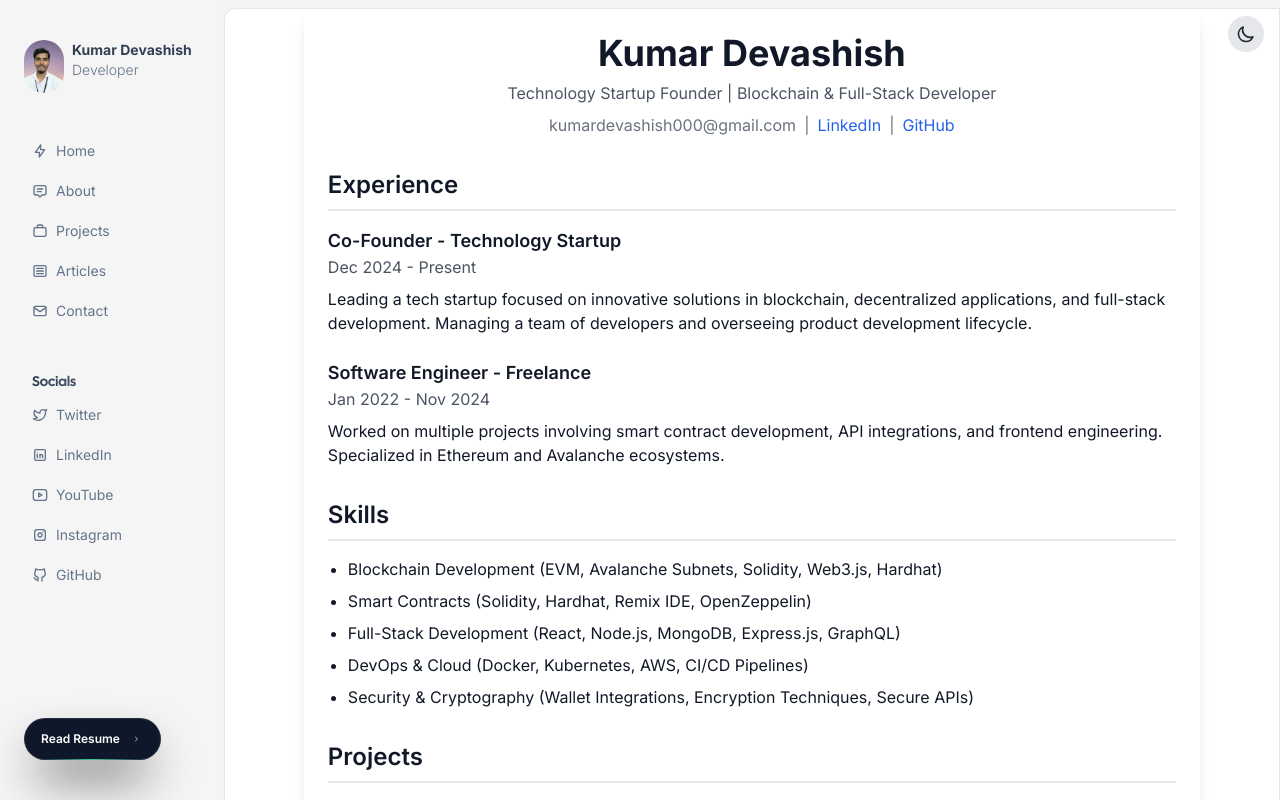
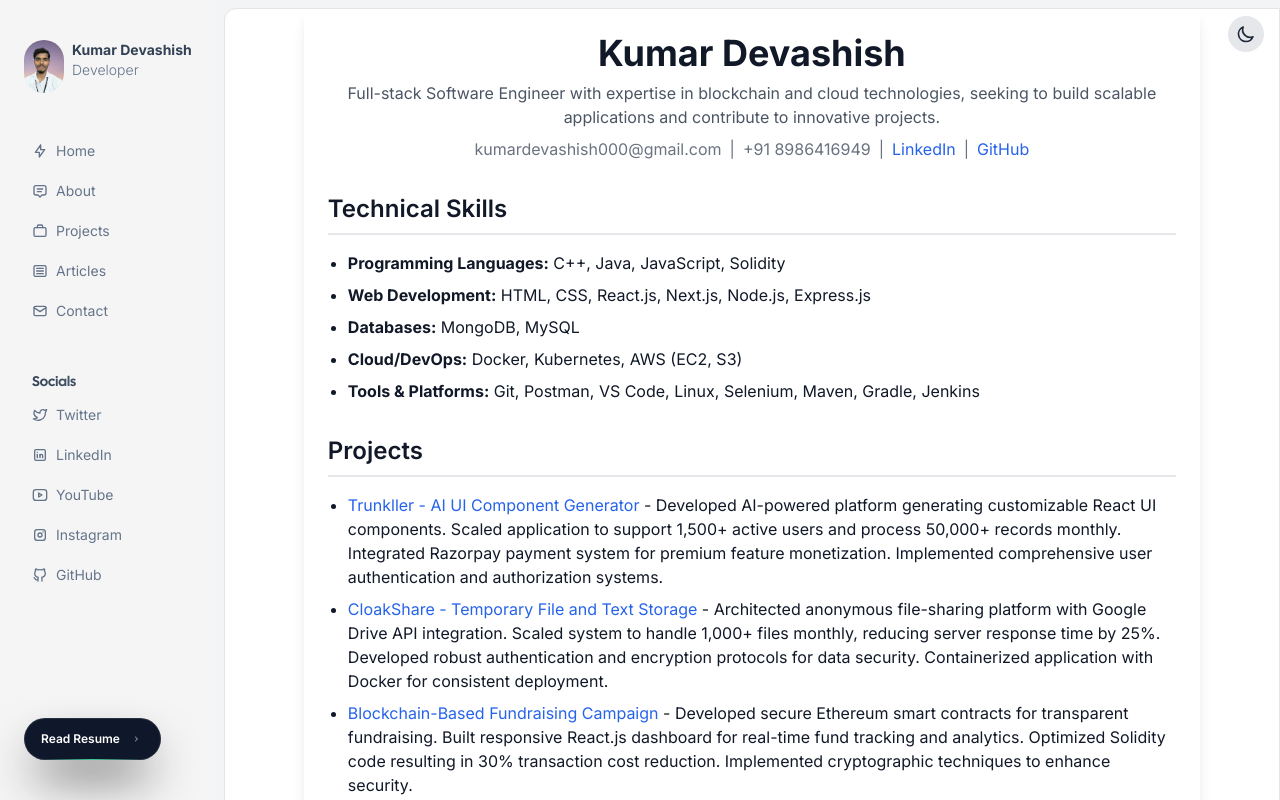
Before and after one commit to kumar10248/Deva-portfolio, a Next.js app: page /resume in a window 1280 px wide. Built offline with nearby package versions, Linux system fonts and the light colour scheme.

Commit message:
update resume page with new contact info, project descriptions, education details, and additional sections for skills, languages, and interests

```diff
--- a/src/app/resume/page.tsx
+++ b/src/app/resume/page.tsx
@@ -6,44 +6,45 @@ export const metadata: Metadata = {
   description: 'Professional resume of Kumar Devashish - Blockchain & Full-Stack Developer',
 }
 
+
 const CONTACT_INFO = {
   email: "kumardevashish000@gmail.com",
-  phone: "+91-8986416949",
-  linkedin: "https://linkedin.com/in/kumar-devashishh",
+  phone: "+91 8986416949",
+  linkedin: "https://www.linkedin.com/in/kumar-devashish",
   github: "https://github.com/kumar10248"
-} as const
+} as const;
 
 const PROJECTS = [
   {
-    name: "Degen Gaming",
-    url: "https://github.com/kumar10248/DegenGaming",
-    description: "A blockchain-based gaming ecosystem with NFT integration."
+    name: "Trunkller - AI UI Component Generator",
+    url: "#",
+    description: "Developed AI-powered platform generating customizable React UI components. Scaled application to support 1,500+ active users and process 50,000+ records monthly. Integrated Razorpay payment system for premium feature monetization. Implemented comprehensive user authentication and authorization systems."
   },
   {
-    name: "Avalanche Subnet",
-    url: "https://github.com/kumar10248/Avalanche-Subnet",
-    description: "Custom Avalanche blockchain subnet for scalable dApps."
+    name: "CloakShare - Temporary File and Text Storage",
+    url: "#",
+    description: "Architected anonymous file-sharing platform with Google Drive API integration. Scaled system to handle 1,000+ files monthly, reducing server response time by 25%. Developed robust authentication and encryption protocols for data security. Containerized application with Docker for consistent deployment."
   },
   {
-    name: "Online CloakShare",
-    url: "https://github.com/kumar10248/OnlineCloakShare",
-    description: "Secure clipboard application with temporary storage and auto-delete features."
-  },
-  {
-    name: "Degen Token",
-    url: "https://github.com/kumar10248/DegenTokenERC20",
-    description: "Custom ERC-20 token with staking and governance features."
+    name: "Blockchain-Based Fundraising Campaign",
+    url: "#",
+    description: "Developed secure Ethereum smart contracts for transparent fundraising. Built responsive React.js dashboard for real-time fund tracking and analytics. Optimized Solidity code resulting in 30% transaction cost reduction. Implemented cryptographic techniques to enhance security."
   }
-] as const
+] as const;
+
+
 
 export default function ResumePage() {
   return (
     <div className="max-w-4xl mx-auto p-6 bg-white shadow-lg rounded-lg">
+      {/* Header */}
       <header className="text-center mb-8">
         <h1 className="text-4xl font-bold mb-2">Kumar Devashish</h1>
-        <p className="text-gray-600 mb-2">Technology Startup Founder | Blockchain & Full-Stack Developer</p>
+        <p className="text-gray-600 mb-2">Full-stack Software Engineer with expertise in blockchain and cloud technologies, seeking to build scalable applications and contribute to innovative projects.</p>
         <div className="text-gray-500 space-x-2">
           <span>{CONTACT_INFO.email}</span>
+          <span>|</span>
+          <span>{CONTACT_INFO.phone}</span>
           <span>|</span>
           <Link href={CONTACT_INFO.linkedin} className="text-blue-600 hover:text-blue-800" target="_blank" rel="noopener noreferrer">
             LinkedIn
@@ -55,33 +56,19 @@ export default function ResumePage() {
         </div>
       </header>
 
-      <section className="mb-8" aria-labelledby="experience-heading">
-        <h2 id="experience-heading" className="text-2xl font-semibold border-b-2 pb-2 mb-4">Experience</h2>
-        <div className="space-y-6">
-          <div>
-            <h3 className="text-lg font-semibold">Co-Founder - Technology Startup</h3>
-            <p className="text-gray-600">Dec 2024 - Present</p>
-            <p className="mt-2">Leading a tech startup focused on innovative solutions in blockchain, decentralized applications, and full-stack development. Managing a team of developers and overseeing product development lifecycle.</p>
-          </div>
-          <div>
-            <h3 className="text-lg font-semibold">Software Engineer - Freelance</h3>
-            <p className="text-gray-600">Jan 2022 - Nov 2024</p>
-            <p className="mt-2">Worked on multiple projects involving smart contract development, API integrations, and frontend engineering. Specialized in Ethereum and Avalanche ecosystems.</p>
-          </div>
-        </div>
-      </section>
-
+      {/* Technical Skills */}
       <section className="mb-8" aria-labelledby="skills-heading">
-        <h2 id="skills-heading" className="text-2xl font-semibold border-b-2 pb-2 mb-4">Skills</h2>
+        <h2 id="skills-heading" className="text-2xl font-semibold border-b-2 pb-2 mb-4">Technical Skills</h2>
         <ul className="list-disc pl-5 space-y-2">
-          <li>Blockchain Development (EVM, Avalanche Subnets, Solidity, Web3.js, Hardhat)</li>
-          <li>Smart Contracts (Solidity, Hardhat, Remix IDE, OpenZeppelin)</li>
-          <li>Full-Stack Development (React, Node.js, MongoDB, Express.js, GraphQL)</li>
-          <li>DevOps & Cloud (Docker, Kubernetes, AWS, CI/CD Pipelines)</li>
-          <li>Security & Cryptography (Wallet Integrations, Encryption Techniques, Secure APIs)</li>
+          <li><strong>Programming Languages:</strong> C++, Java, JavaScript, Solidity</li>
+          <li><strong>Web Development:</strong> HTML, CSS, React.js, Next.js, Node.js, Express.js</li>
+          <li><strong>Databases:</strong> MongoDB, MySQL</li>
+          <li><strong>Cloud/DevOps:</strong> Docker, Kubernetes, AWS (EC2, S3)</li>
+          <li><strong>Tools & Platforms:</strong> Git, Postman, VS Code, Linux, Selenium, Maven, Gradle, Jenkins</li>
         </ul>
       </section>
 
+      {/* Projects */}
       <section className="mb-8" aria-labelledby="projects-heading">
         <h2 id="projects-heading" className="text-2xl font-semibold border-b-2 pb-2 mb-4">Projects</h2>
         <ul className="list-disc pl-5 space-y-2">
@@ -101,42 +88,64 @@ export default function ResumePage() {
         </ul>
       </section>
 
+      {/* Education */}
       <section className="mb-8" aria-labelledby="education-heading">
         <h2 id="education-heading" className="text-2xl font-semibold border-b-2 pb-2 mb-4">Education</h2>
-        <div>
-          <h3 className="font-semibold">Bachelor's of Engineering in Computer Science</h3>
-          <p>Expected Graduation: 2026</p>
-          <p>Relevant Coursework: Data Structures, Blockchain Development, Cryptography, Web Development</p>
+        <div className="space-y-4">
+          <div>
+            <h3 className="font-semibold">Bachelor of Engineering in Computer Science</h3>
+            <p>Chandigarh University, India | 2022 – 2026 | CGPA: 7.63</p>
+          </div>
+          <div>
+            <h3 className="font-semibold">Intermediate (BSEB)</h3>
+            <p>KST College | 2018 – 2020 | 71.20%</p>
+          </div>
+          <div>
+            <h3 className="font-semibold">Matriculation (BSEB)</h3>
+            <p>Kishan HS School | 2018 | 65.80%</p>
+          </div>
         </div>
       </section>
 
+      {/* Certifications and Achievements */}
       <section className="mb-8" aria-labelledby="certifications-heading">
-        <h2 id="certifications-heading" className="text-2xl font-semibold border-b-2 pb-2 mb-4">Certifications</h2>
+        <h2 id="certifications-heading" className="text-2xl font-semibold border-b-2 pb-2 mb-4">Certifications and Achievements</h2>
         <ul className="list-disc pl-5 space-y-2">
-          <li>Certified Ethereum Developer - ConsenSys Academy</li>
-          <li>AWS Certified Solutions Architect - Amazon</li>
-          <li>Blockchain Security Essentials - Coursera</li>
+          <li>Scholarship Recipient - Metacrafter (Training with distinction)</li>
+          <li>Certificate of Merit in Blockchain (Solidity, Ethereum)</li>
+          <li>Ranked 4th in Aptitude Wizard 2024, Chandigarh University</li>
         </ul>
       </section>
 
-      <section className="mb-8" aria-labelledby="contact-heading">
-        <h2 id="contact-heading" className="text-2xl font-semibold border-b-2 pb-2 mb-4">Contact</h2>
-        <div className="space-y-2">
-          <p>Email: {CONTACT_INFO.email}</p>
-          <p>Phone: {CONTACT_INFO.phone}</p>
-          <p>
-            LinkedIn:{" "}
-            <Link href={CONTACT_INFO.linkedin} className="text-blue-600 hover:text-blue-800" target="_blank" rel="noopener noreferrer">
-              LinkedIn Profile
-            </Link>
-          </p>
-          <p>
-            GitHub:{" "}
-            <Link href={CONTACT_INFO.github} className="text-blue-600 hover:text-blue-800" target="_blank" rel="noopener noreferrer">
-              GitHub Profile
-            </Link>
-          </p>
-        </div>
+      {/* Professional Skills */}
+      <section className="mb-8" aria-labelledby="professional-skills-heading">
+        <h2 id="professional-skills-heading" className="text-2xl font-semibold border-b-2 pb-2 mb-4">Professional Skills</h2>
+        <ul className="list-disc pl-5 space-y-2">
+          <li>Analytical Problem-Solving</li>
+          <li>Effective Technical Communication</li>
+          <li>Team Leadership</li>
+          <li>Agile Development Methodology</li>
+        </ul>
+      </section>
+
+      {/* Languages */}
+      <section className="mb-8" aria-labelledby="languages-heading">
+        <h2 id="languages-heading" className="text-2xl font-semibold border-b-2 pb-2 mb-4">Languages</h2>
+        <ul className="list-disc pl-5 space-y-2">
+          <li>English (Professional Proficiency)</li>
+          <li>Hindi (Native)</li>
+        </ul>
+      </section>
+
+      {/* Interests */}
+      <section className="mb-8" aria-labelledby="interests-heading">
+        <h2 id="interests-heading" className="text-2xl font-semibold border-b-2 pb-2 mb-4">Interests</h2>
+        <ul className="list-disc pl-5 space-y-2">
+          <li>Technology Blogs</li>
+          <li>Emerging Technologies</li>
+          <li>Cricket</li>
+          <li>Photography</li>
+        </ul>
       </section>
 
       <div className="text-center">
```
